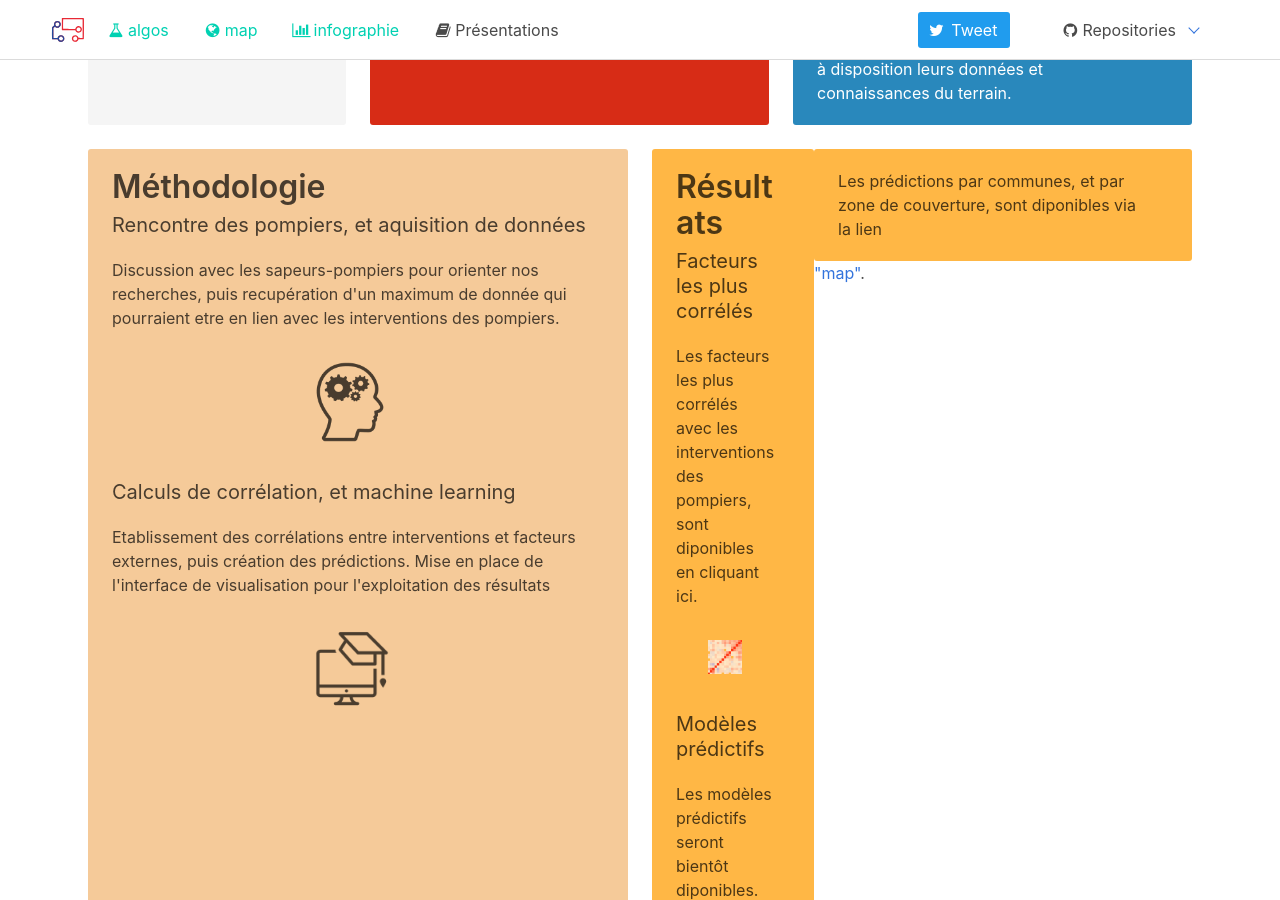
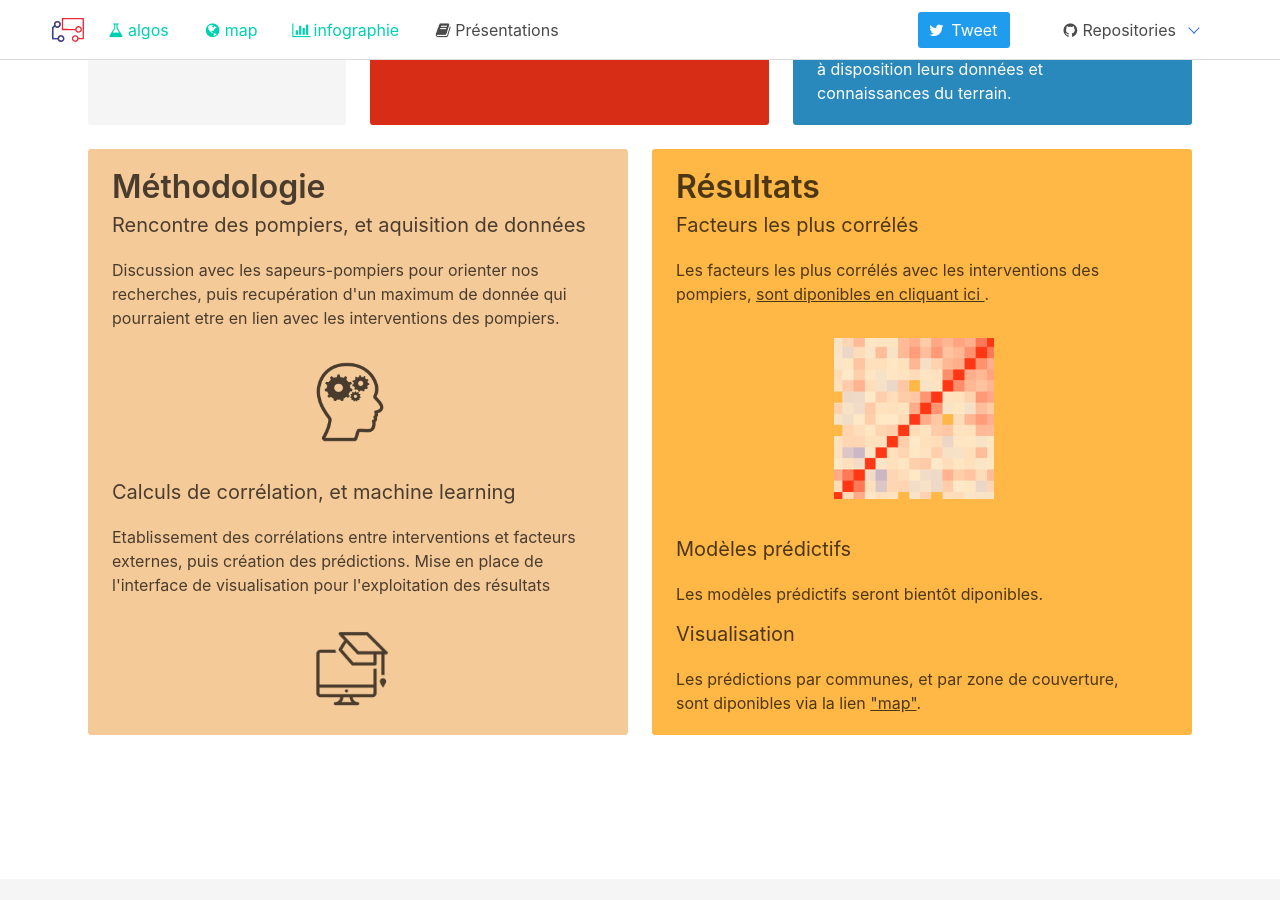
Before and after one commit to previsecours/portail, a Jekyll site: the page built from index.html, in a window 1280 px wide and 900 px high, scrolled down 1000 px. Built offline with Jekyll 4.4.1, drawn with Linux system fonts in a browser that asks for light colours.

Commit message:
Update index.html

```diff
--- a/index.html
+++ b/index.html
@@ -75,14 +75,14 @@
           </a>
         </div>
         <div class="tile is-parent">
-          <a href="/assets/pdf/correlations.pdf" class="tile is-child notification is-warning" style="background-color: #FFB745">
+          <span class="tile is-child notification is-warning" style="background-color: #FFB745">
             <p class="title">Résultats</p>
             <p class="subtitle">Facteurs les plus corrélés</p>
             <p class="contact">
-              Les facteurs les plus corrélés avec les interventions des pompiers, sont diponibles en cliquant ici.
+              Les facteurs les plus corrélés avec les interventions des pompiers, <a href="/assets/pdf/correlations.pdf"> sont diponibles en cliquant ici </a> .
             </p>
             <figure class="image">
-              <img src="/assets/images/correlation.png" style="width:10em; opacity: 0.7;" alt="machine learning">
+              <img src="/assets/images/correlation.png" style="width:10em; opacity: 0.7;" alt="machine learning" href="/assets/pdf/correlations.pdf">
             </figure>
 
             <p class="subtitle">Modèles prédictifs</p>
```
